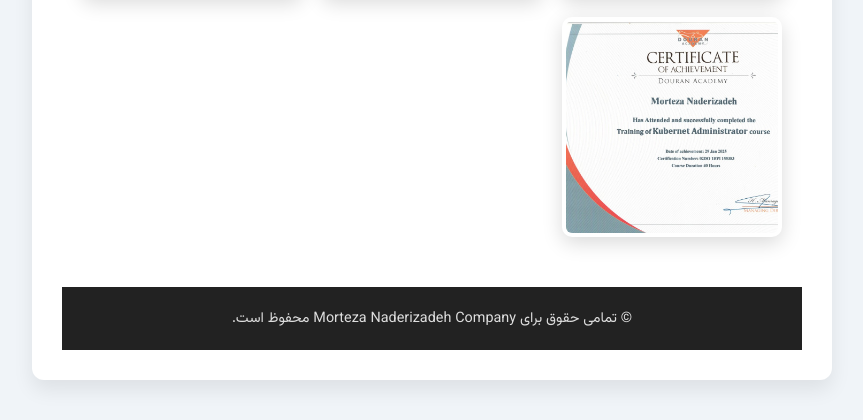
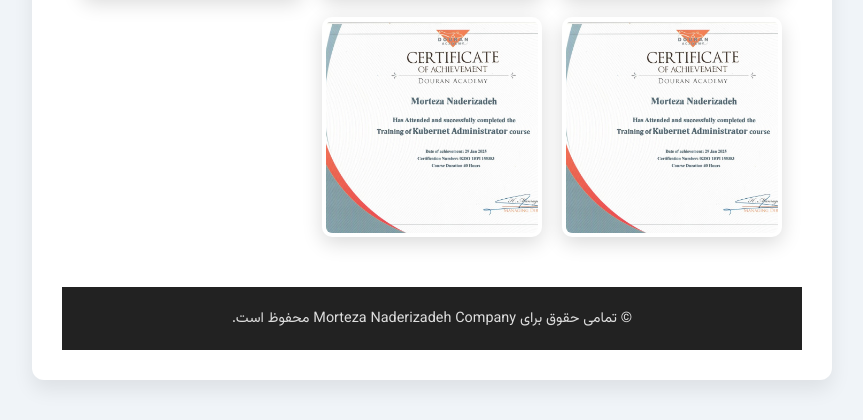
Before and after one commit to stu114/commercial, a plain HTML site: page about me.html in a window 1280 px wide. Shown: the part 1590-2010 px from the top of the page, without its empty margins (208-1071 px from the left). Drawn offline with Linux system fonts and the light colour scheme.

Commit message:
Update about me.html

```diff
--- a/about me.html
+++ b/about me.html
@@ -213,6 +213,7 @@
      <div class="gallery-item"><img src="python.jpg" alt="python.jpg" /></div>
      <div class="gallery-item"><img src="devnet.jpg" alt="devnet.jpg" /></div>
      <div class="gallery-item"><img src="kuber.jpg" alt="kuber.jpg" /></div>
+    <div class="gallery-item"><img src="kuber.jpg" alt="IELTS.jpg" /></div>
   </div>
 </main>
 
```
